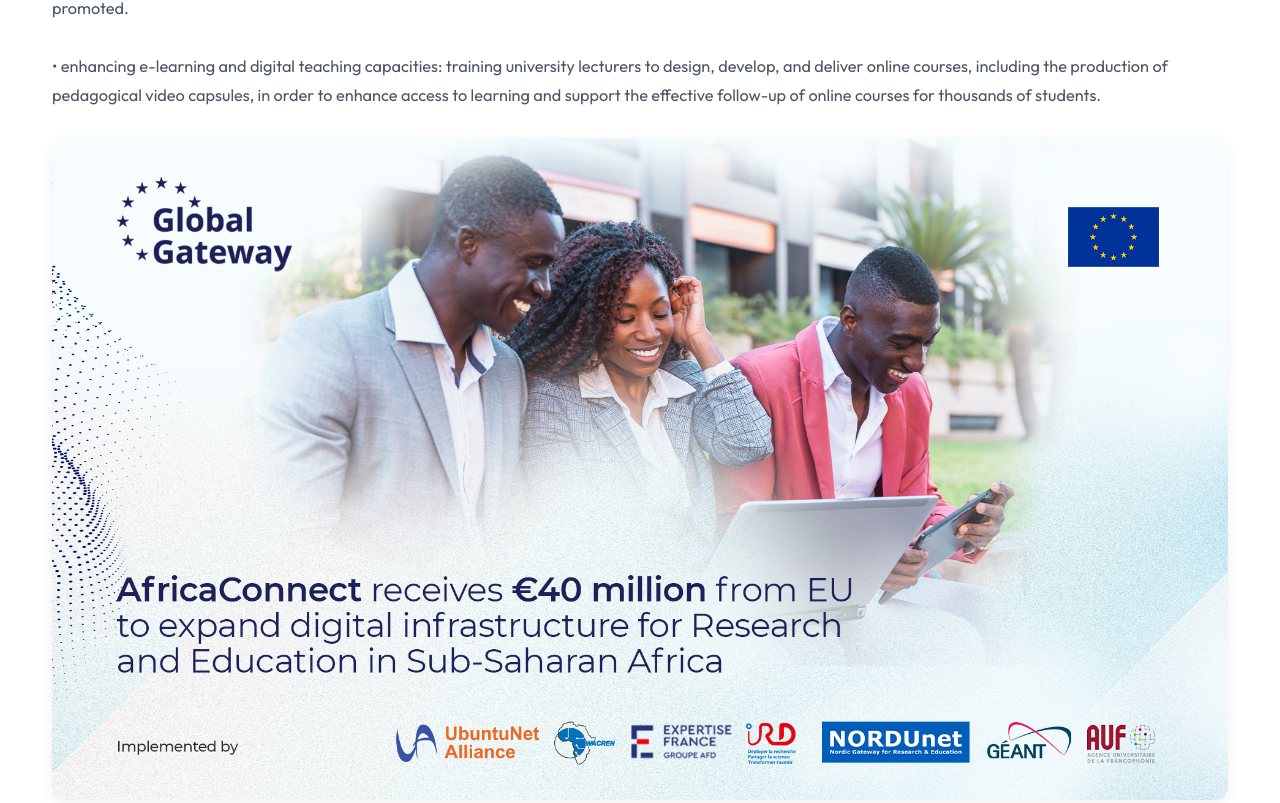
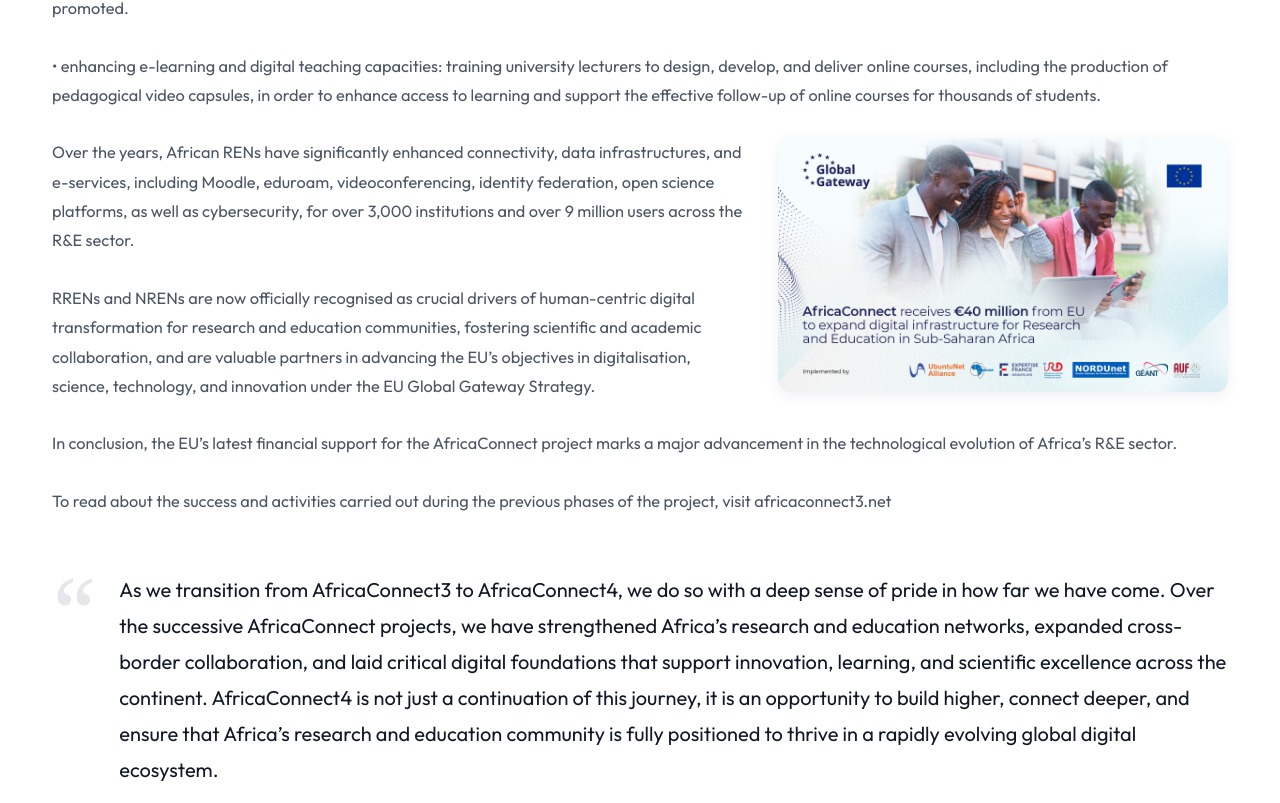
Before and after one commit to rizennews/africaconnect4, a Next.js app: page /news/africaconnect-40-million-boost in a window 1280 px wide. Shown: the part 2437-3240 px from the top of the page. Built offline with nearby package versions, Linux system fonts and the light colour scheme.

Commit message:
Update Women-in-WACREN image to wiw-image.jpg

```diff
--- a/src/app/news/[slug]/ArticleSingle.module.css
+++ b/src/app/news/[slug]/ArticleSingle.module.css
@@ -305,6 +305,7 @@
 
 .articleSection {
   scroll-margin-top: 130px;
+  clear: both;
 }
 
 .sectionHeading {
@@ -316,11 +317,15 @@
 }
 
 .sectionImageWrapper {
-  margin-bottom: 2rem;
+  float: right;
+  width: 45%;
+  min-width: 250px;
+  max-width: 450px;
+  margin: 0 0 1.5rem 2rem;
 }
 
 .sectionImage {
-  max-width: 100%;
+  width: 100%;
   height: auto;
   border-radius: 12px;
   box-shadow: 0 4px 15px rgba(12, 25, 77, 0.06);
--- a/src/data/articles.ts
+++ b/src/data/articles.ts
@@ -49,7 +49,7 @@
       avatar: '/authors/Kwaku Effah Amponsah.png',
       role: 'Communications Lead'
     },
-    image: '/blog/WIW Network poster.jpg',
+    image: '/blog/wiw-image.jpg',
     cutoutPosition: 'bottom',
     timestamp: 1787097600000,
     tableOfContents: [
@@ -74,7 +74,7 @@
           ]
         },
         {
-          image: '/blog/WIW Network poster.jpg',
+          image: '/blog/wiw-image.jpg',
           paragraphs: [
             'With support from the European Commission through AfricaConnect4, WACREN continues to unlock the potential of women in research and education. Join us for this transformative virtual launch to expand your network, elevate your skills, and help shape a sustainable future for African science and technology.'
           ]
```
Also changed, not shown: public/blog/wiw-image.jpg (added).
